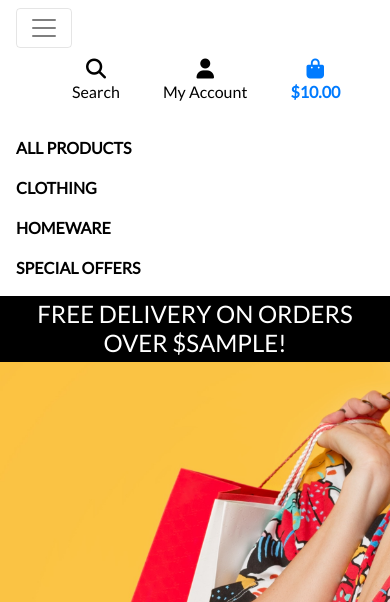
After one commit to OliverDaviesCodes/boutique-ado_v1, a Django app: template templates/base.html in a window 390 px wide, after a click that opens the changed part. The commit adds this page. Shown: the top 602 px of the page. Run offline with Django 3.2, Linux system fonts and the light colour scheme; the template is opened without the code that fills it: most values are stand-ins (such as "Sample title", 1, 10 or a date in 2020); some libraries are stand-ins or nearby versions.

Commit message:
Added mobile header and main navigation bar

```diff
--- a/static/css/base.css
+++ b/static/css/base.css
@@ -56,6 +56,10 @@ body {
     border: 1px solid black !important;
 }
 
+.bg-black {
+    background-color: #000 !important;
+}
+
 /* -------------------------------- Media Queries */
 
 /* Slightly larger container on xl screens */
--- a/templates/allauth/base.html
+++ b/templates/base.html
@@ -109,6 +109,21 @@
         </ul>
       </div>
     </div>
+    <div class="row bg-white">
+      <nav class="navbar navbar-expand-lg navbar-light w-100">
+        <button class="navbar-toggler" type="button" data-toggle="collapse" data-target="#main-nav"
+          aria-controls="main-nav" aria-expanded="false" aria-label="Toggle navigation">
+          <span class="navbar-toggler-icon"></span>
+        </button>
+        {% include 'includes/mobile-top-header.html' %}
+        {% include 'includes/main-nav.html' %}
+      </nav>
+    </div>
+    <div id="delivery-banner" class="row text-center">
+      <div class="col bg-black text-white">
+        <h4 class="logo-font my-1">Free delivery on orders over ${{ free_shipping_threshold }}!</h4>
+      </div>
+    </div>
   </header>
 
   {% if messages %}
--- /dev/null
+++ b/templates/includes/main-nav.html
@@ -0,0 +1,51 @@
+<div class="collapse navbar-collapse" id="main-nav">
+    <ul class="navbar-nav w-auto mx-auto">
+        <li class="nav-item dropdown">
+            <a href="#" class="logo-font font-weight-bold nav-link text-black mr-5" id="all-åroducts-link"
+                data-toggle="dropdown" aria-haspopup="true" aria-expanded="false">
+                All Products
+            </a>
+            <div class="dropdown-menu border-0" aria-labelledby="all-products-link">
+                <a href="" class="dropdown-item">By Price</a>
+                <a href="" class="dropdown-item">By Rating</a>
+                <a href="" class="dropdown-item">By Category</a>
+                <a href="" class="dropdown-item">All Products</a>
+            </div>
+        </li>
+        <li class="nav-item dropdown">
+            <a href="#" class="logo-font font-weight-bold nav-link text-black mr-5" id="clothing-link"
+                data-toggle="dropdown" aria-haspopup="true" aria-expanded="false">
+                Clothing
+            </a>
+            <div class="dropdown-menu border-0" aria-labelledby="clothing-link">
+                <a href="" class="dropdown-item">Activewear &amp; Essentials</a>
+                <a href="" class="dropdown-item">Jeans</a>
+                <a href="" class="dropdown-item">Shirts</a>
+                <a href="" class="dropdown-item">All Clothing</a>
+            </div>
+        </li>
+        <li class="nav-item dropdown">
+            <a href="#" class="logo-font font-weight-bold nav-link text-black mr-5" id="homeware-link"
+                data-toggle="dropdown" aria-haspopup="true" aria-expanded="false">
+                Homeware
+            </a>
+            <div class="dropdown-menu border-0" aria-labelledby="homeware-link">
+                <a href="" class="dropdown-item">Bed &amp; Bath</a>
+                <a href="" class="dropdown-item">Kitchen &amp; Dining</a>
+                <a href="" class="dropdown-item">All Homeware</a>
+            </div>
+        </li>
+        <li class="nav-item dropdown">
+            <a href="#" class="logo-font font-weight-bold nav-link text-black mr-5" id="specials-link"
+                data-toggle="dropdown" aria-haspopup="true" aria-expanded="false">
+                Special Offers
+            </a>
+            <div class="dropdown-menu border-0" aria-labelledby="specials-link">
+                <a href="" class="dropdown-item">New Arrivals</a>
+                <a href="" class="dropdown-item">Deals</a>
+                <a href="" class="dropdown-item">Clearance</a>
+                <a href="" class="dropdown-item">All Specials</a>
+            </div>
+        </li>
+    </ul>
+</div>
--- /dev/null
+++ b/templates/includes/mobile-top-header.html
@@ -0,0 +1,63 @@
+<ul>
+    <li class="list-inline-item">
+        <a class="text-black nav-link d-block d-lg-none" href="#" id="mobile-search" data-toggle="dropdown"
+            aria-haspopup="true" aria-expanded="false">
+            <div class="text-center">
+                <div><i class="fas fa-search fa-lg"></i></div>
+                <p class="my-0">Search</p>
+            </div>
+        </a>
+        <div class="dropdown-menu border-0 w-100 p-3 rounded-0 my-0" aria-labelledby="mobile-search">
+            <form class="form" method="GET" action="">
+                <div class="input-group w-100">
+                    <input class="form-control border border-black rounded-0" type="text" name="q"
+                        placeholder="Search our site">
+                    <div class="input-group-append">
+                        <button class="form-control form-control btn btn-black border border-black rounded-0"
+                            type="submit">
+                            <span class="icon">
+                                <i class="fas fa-search"></i>
+                            </span>
+                        </button>
+                    </div>
+                </div>
+            </form>
+        </div>
+    </li>
+    <li class="list-inline-item dropdown">
+        <a class="text-black nav-link d-block d-lg-none" href="#" id="user-options" data-toggle="dropdown"
+            aria-haspopup="true" aria-expanded="false">
+            <div class="text-center">
+                <div><i class="fas fa-user fa-lg"></i></div>
+                <p class="my-0">My Account</p>
+            </div>
+        </a>
+        <div class="dropdown-menu border-0" aria-labelledby="user-options">
+            {% if request.user.is_authenticated %}
+            {% if request.user.is_superuser %}
+            <a href="{% url 'account_logout' %}" class="dropdown-item">Product Management</a>
+            {% endif %}
+            <a href="" class="dropdown-item">My Profile</a>
+            <a href="{% url 'account_logout' %}" class="dropdown-item">Logout</a>
+            {% else %}
+            <a href="{% url 'account_signup' %}" class="dropdown-item">Register</a>
+            <a href="{% url 'account_login' %}" class="dropdown-item">Login</a>
+            {% endif %}
+        </div>
+    </li>
+    <li class="list-inline-item">
+        <a class="{% if grand_total %}text-primary font-weight-bold{% else %}text-black{% endif %} nav-link d-block d-lg-none"
+            href="">
+            <div class="text-center">
+                <div><i class="fas fa-shopping-bag fa-lg"></i></div>
+                <p class="my-0">
+                    {% if grand_total %}
+                    ${{ grand_total|floatformat:2 }}
+                    {% else %}
+                    $0.00
+                    {% endif %}
+                </p>
+            </div>
+        </a>
+    </li>
+</ul>
```
